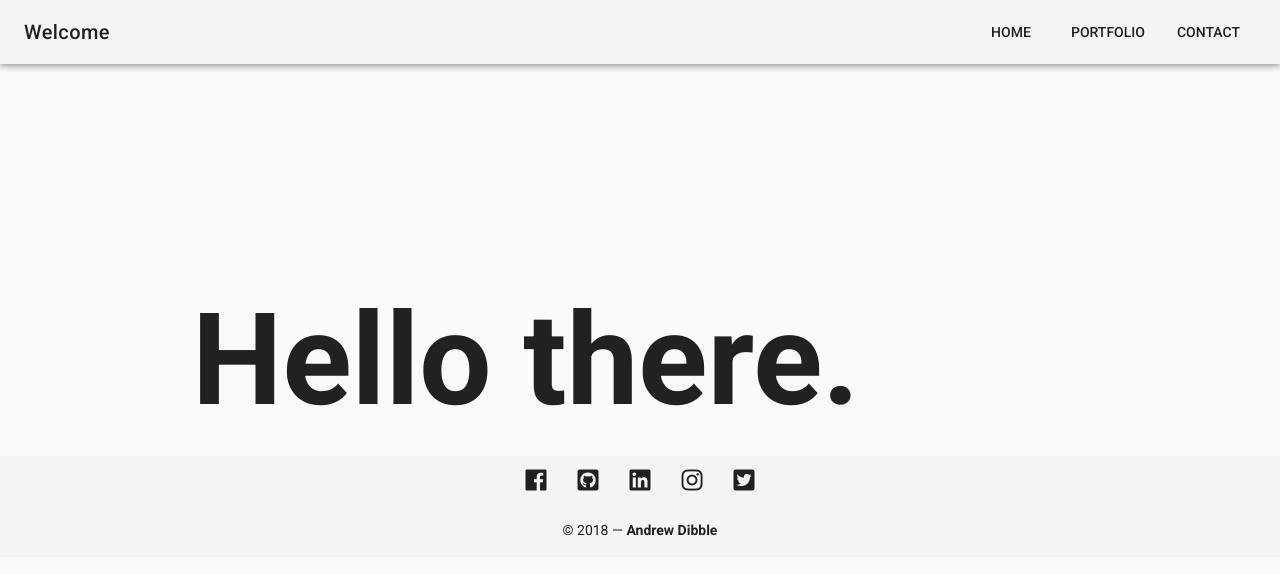
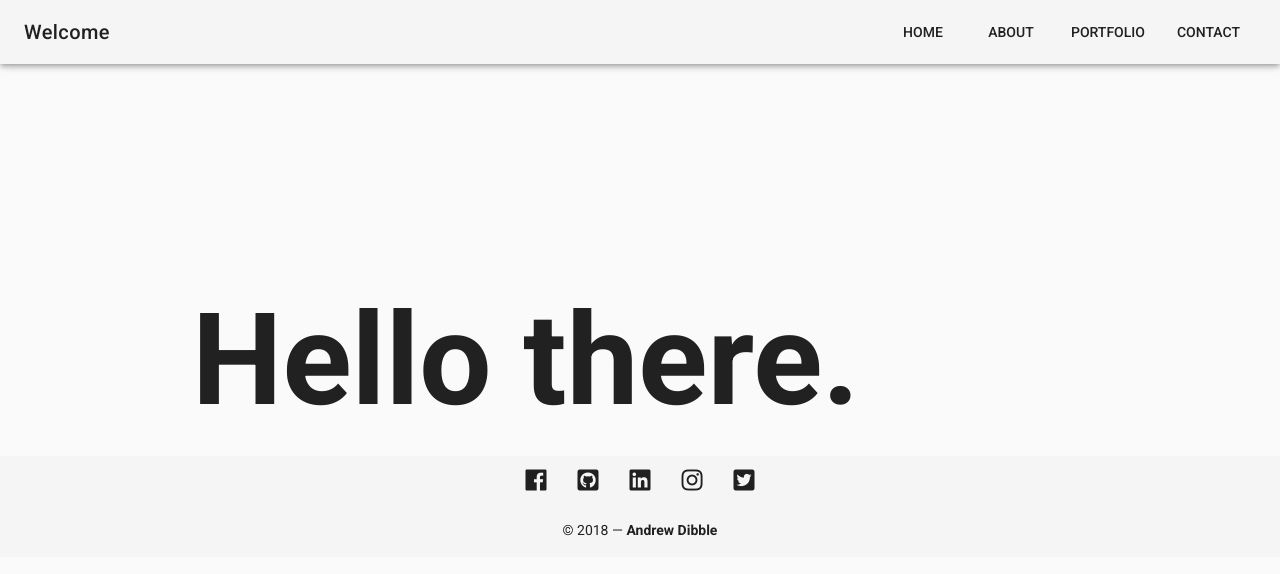
Before and after one commit to acdibble/andrew.dibble.codes, a Vue app: page / in a window 1280 px wide. Shown: the top 574 px of the page. Built offline with nearby package versions, Linux system fonts and the light colour scheme.

Commit message:
Add about page and routes in router and navbar

```diff
--- /dev/null
+++ b/src/components/About.vue
@@ -0,0 +1,18 @@
+<template lang="pug">
+  div
+    h1 Coming soon.
+</template>
+
+<script>
+export default {
+  name: 'About',
+};
+</script>
+
+<style scoped>
+h1 {
+  font-size: 10vw;
+  margin-top: 25vh;
+  margin-left: 15vw;
+}
+</style>
--- a/src/components/NavBar.vue
+++ b/src/components/NavBar.vue
@@ -21,7 +21,7 @@
 export default {
   name: 'NavBar',
   data: () => ({
-    routes: ['Home', 'Portfolio', 'Contact'],
+    routes: ['Home', 'About', 'Portfolio', 'Contact'],
   }),
   methods: {
     navigate(route) {
--- a/src/router/index.js
+++ b/src/router/index.js
@@ -2,6 +2,7 @@ import Vue from 'vue';
 import Router from 'vue-router';
 
 import Main from '@/components/Main';
+import About from '@/components/About';
 import Contact from '@/components/Contact';
 import Portfolio from '@/components/Portfolio';
 import PageNotFound from '@/components/PageNotFound';
@@ -23,6 +24,10 @@ export default new Router({
       name: 'Contact',
       component: Contact,
     }, {
+      path: '/about',
+      name: 'About',
+      component: About,
+    }, {
       path: '*',
       name: 'PageNotFound',
       component: PageNotFound,
```
